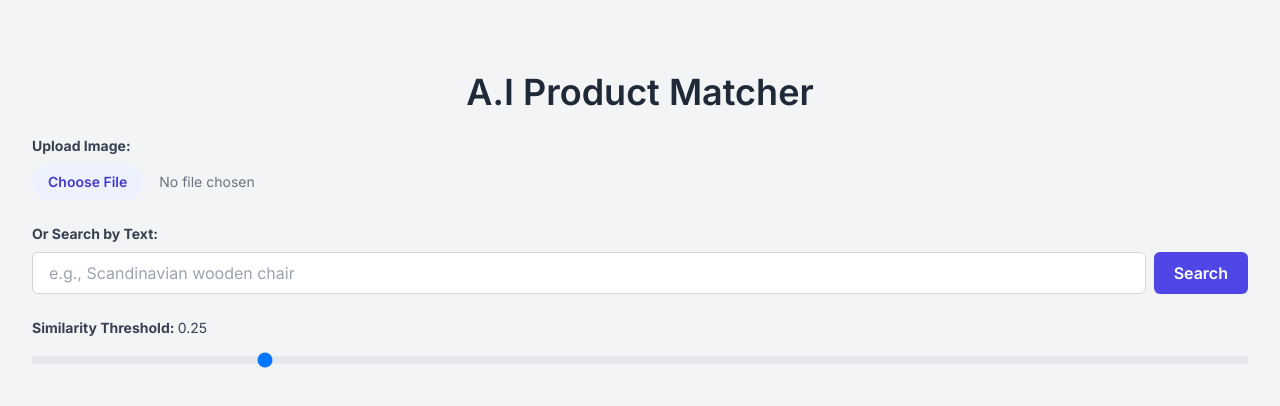
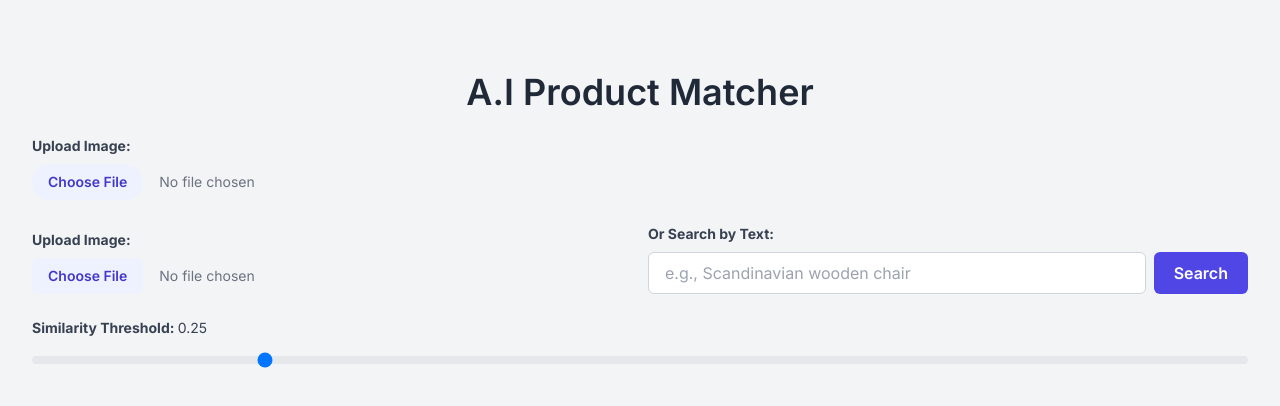
Before and after one commit to siddharthpeters-tto/product-matcher, a React (Vite) app in the folder frontend/: page / in a window 1280 px wide. Shown: the top 406 px of the page. Built offline with nearby package versions, Linux system fonts and the light colour scheme.

Commit message:
Upload and Search text on One line

```diff
--- a/frontend/src/ProductSearch.jsx
+++ b/frontend/src/ProductSearch.jsx
@@ -113,8 +113,29 @@ const fetchResults = async ({ file, text }) => {
         <input type="file" accept="image/*" onChange={handleUpload} className="block w-full text-sm text-gray-500 file:mr-4 file:py-2 file:px-4 file:rounded-full file:border-0 file:text-sm file:font-semibold file:bg-indigo-50 file:text-indigo-700 hover:file:bg-indigo-100" />
       </section>
 
-      <section>
-        <label className="block text-gray-700 text-sm font-bold mb-2">Or Search by Text:</label>
+      <section className="flex flex-col sm:flex-row sm:items-end sm:space-x-4">
+        {/* Upload Image */}
+        <div className="flex-1">
+          <label className="block text-gray-700 text-sm font-bold mb-2">
+            Upload Image:
+          </label>
+          <input
+            type="file"
+            accept="image/*"
+            onChange={handleUpload}
+            className="block w-full text-sm text-gray-500
+              file:mr-4 file:py-2 file:px-4 file:rounded-md
+              file:border-0 file:text-sm file:font-semibold
+              file:bg-indigo-50 file:text-indigo-700
+              hover:file:bg-indigo-100"
+          />
+        </div>
+
+        {/* Or Search by Text */}
+        <div className="flex-1">
+          <label className="block text-gray-700 text-sm font-bold mb-2">
+            Or Search by Text:
+          </label>
           <div className="flex space-x-2">
             <input
               type="text"
@@ -127,11 +148,18 @@ const fetchResults = async ({ file, text }) => {
                 }
               }}
               placeholder="e.g., Scandinavian wooden chair"
-            className="flex-1 px-4 py-2 border border-gray-300 rounded-md focus:outline-none focus:ring-2 focus:ring-indigo-500"
+              className="flex-1 px-4 py-2 border border-gray-300 rounded-md
+                focus:outline-none focus:ring-2 focus:ring-indigo-500"
             />
-          <button onClick={handleTextSearch} className="px-5 py-2 bg-indigo-600 text-white font-semibold rounded-md hover:bg-indigo-700 focus:outline-none focus:ring-2 focus:ring-indigo-500 focus:ring-offset-2">
+            <button
+              onClick={handleTextSearch}
+              className="px-5 py-2 bg-indigo-600 text-white font-semibold rounded-md
+                hover:bg-indigo-700 focus:outline-none
+                focus:ring-2 focus:ring-indigo-500 focus:ring-offset-2"
+            >
               Search
             </button>
+          </div>
         </div>
       </section>
 
```
Lines whose indentation alone changed are shown as unchanged.
